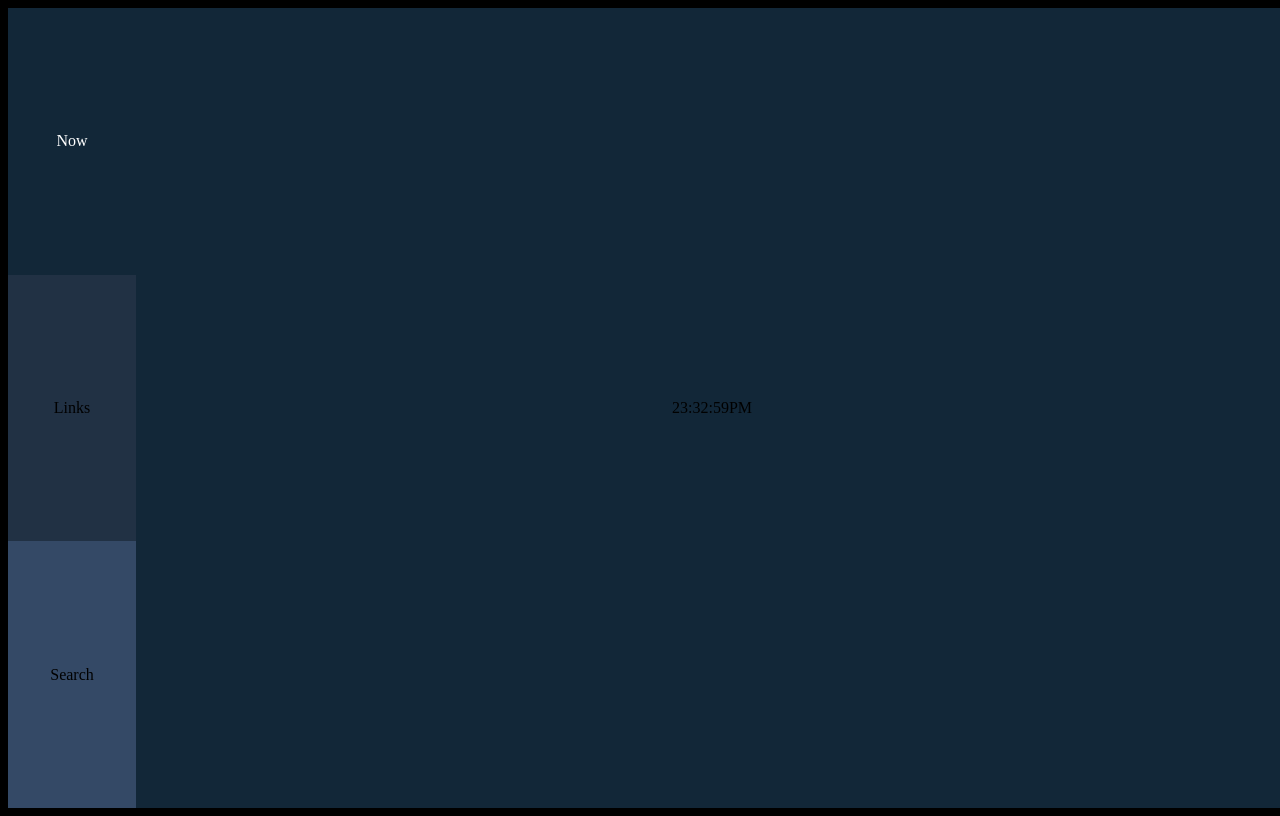
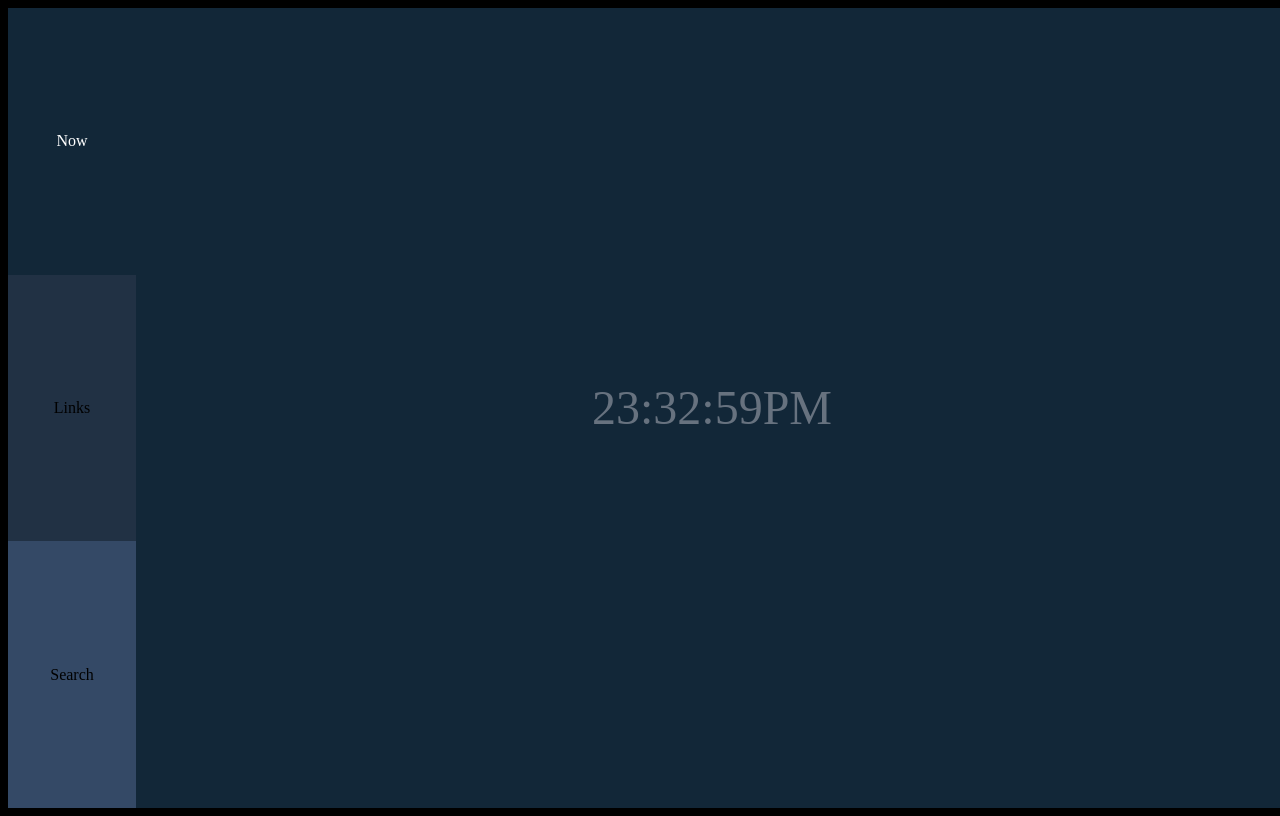
Before and after one commit to Cholomo/colorStarterPage, a plain HTML site: page index.html in a window 1280 px wide. Both pictures are taken after a click on the element "Now". Drawn offline with Linux system fonts and the light colour scheme.

Commit message:
Changed clock color, size and added comments about future projects

```diff
--- a/styles/styles.css
+++ b/styles/styles.css
@@ -5,6 +5,7 @@ html{
     --timeAndWeatherColors :  #122738;
     --linksColors: rgb(33, 49, 68);
     --searchColors: rgb(52, 73, 102);
+    --clockColor: rgb(103, 114, 127);
 }
 body{
     display: grid;
@@ -52,6 +53,8 @@ body{
 #pageTimeWeather{
     grid-area: page;
     background-color: var(--timeAndWeatherColors);
+    color: var(--clockColor);
+    font-size: 3rem;
 }
 #pageLinks{
     grid-area: page;
```
Also changed, not shown: scripts/scripts.js (+7 -0 lines).
